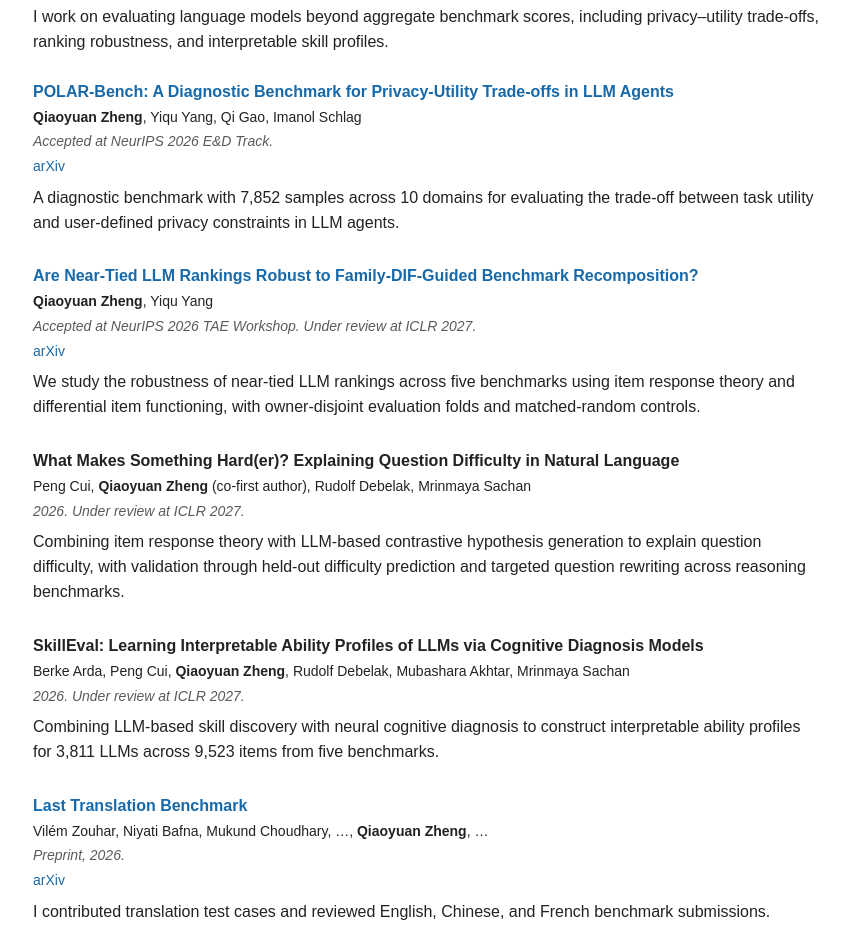
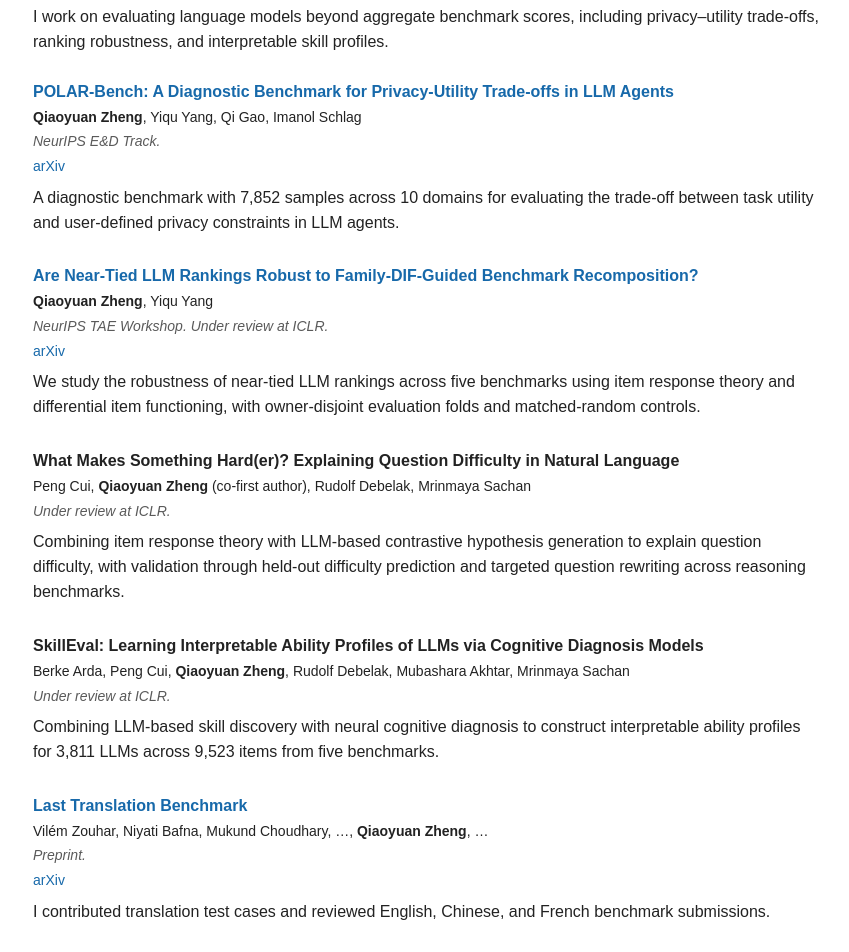
Before and after one commit to qiaoyuan667/qiaoyuan667.github.io, a Next.js app: page / in a window 1280 px wide. Shown: the part 460-1412 px from the top of the page, without its empty margins (212-1061 px from the left). Built offline with nearby package versions, Linux system fonts and the light colour scheme.

Commit message:
Simplify publication venue labels

```diff
--- a/app/page.tsx
+++ b/app/page.tsx
@@ -2,33 +2,33 @@
   {
     title: 'POLAR-Bench: A Diagnostic Benchmark for Privacy-Utility Trade-offs in LLM Agents',
     authors: 'Qiaoyuan Zheng, Yiqu Yang, Qi Gao, Imanol Schlag',
-    status: 'Accepted at NeurIPS 2026 E&D Track.',
+    status: 'NeurIPS E&D Track.',
     summary: 'A diagnostic benchmark with 7,852 samples across 10 domains for evaluating the trade-off between task utility and user-defined privacy constraints in LLM agents.',
     url: 'https://arxiv.org/abs/2605.19127',
   },
   {
     title: 'Are Near-Tied LLM Rankings Robust to Family-DIF-Guided Benchmark Recomposition?',
     authors: 'Qiaoyuan Zheng, Yiqu Yang',
-    status: 'Accepted at NeurIPS 2026 TAE Workshop. Under review at ICLR 2027.',
+    status: 'NeurIPS TAE Workshop. Under review at ICLR.',
     summary: 'We study the robustness of near-tied LLM rankings across five benchmarks using item response theory and differential item functioning, with owner-disjoint evaluation folds and matched-random controls.',
     url: 'https://arxiv.org/abs/2609.00482',
   },
   {
     title: 'What Makes Something Hard(er)? Explaining Question Difficulty in Natural Language',
     authors: 'Peng Cui, Qiaoyuan Zheng (co-first author), Rudolf Debelak, Mrinmaya Sachan',
-    status: '2026. Under review at ICLR 2027.',
+    status: 'Under review at ICLR.',
     summary: 'Combining item response theory with LLM-based contrastive hypothesis generation to explain question difficulty, with validation through held-out difficulty prediction and targeted question rewriting across reasoning benchmarks.',
   },
   {
     title: 'SkillEval: Learning Interpretable Ability Profiles of LLMs via Cognitive Diagnosis Models',
     authors: 'Berke Arda, Peng Cui, Qiaoyuan Zheng, Rudolf Debelak, Mubashara Akhtar, Mrinmaya Sachan',
-    status: '2026. Under review at ICLR 2027.',
+    status: 'Under review at ICLR.',
     summary: 'Combining LLM-based skill discovery with neural cognitive diagnosis to construct interpretable ability profiles for 3,811 LLMs across 9,523 items from five benchmarks.',
   },
   {
     title: 'Last Translation Benchmark',
     authors: 'Vilém Zouhar, Niyati Bafna, Mukund Choudhary, …, Qiaoyuan Zheng, …',
-    status: 'Preprint, 2026.',
+    status: 'Preprint.',
     summary: 'I contributed translation test cases and reviewed English, Chinese, and French benchmark submissions.',
     url: 'https://arxiv.org/abs/2609.04173',
   },
```
